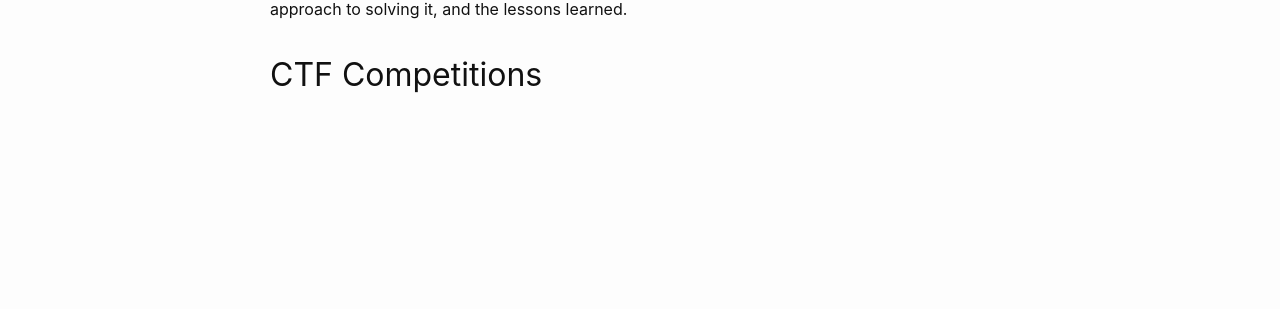
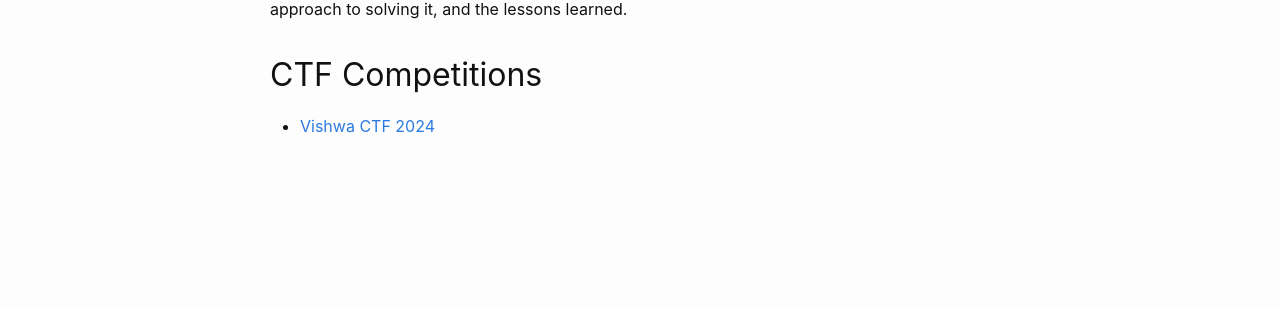
Before and after one commit to Firerey12/firerey12.github.io, a Jekyll site: the page built from ctfs.md, in a window 1280 px wide. Shown: the part 269-578 px from the top of the page. Built offline with Jekyll 4.4.1, drawn with Linux system fonts in a browser that asks for light colours.

Commit message:
Update ctfs.md

```diff
--- a/ctfs.md
+++ b/ctfs.md
@@ -7,3 +7,4 @@
 CTF challenges are cybersecurity competitions that require participants to solve a variety of tasks related to cryptography, reverse engineering, binary exploitation, web vulnerabilities, and more. These projects demonstrate my ability to think critically and solve complex security issues in a competitive environment. Each CTF project includes a detailed breakdown of the challenge, my approach to solving it, and the lessons learned.
 
 ## CTF Competitions
+- [Vishwa CTF 2024](./Vishwa-CTF-24)
```
